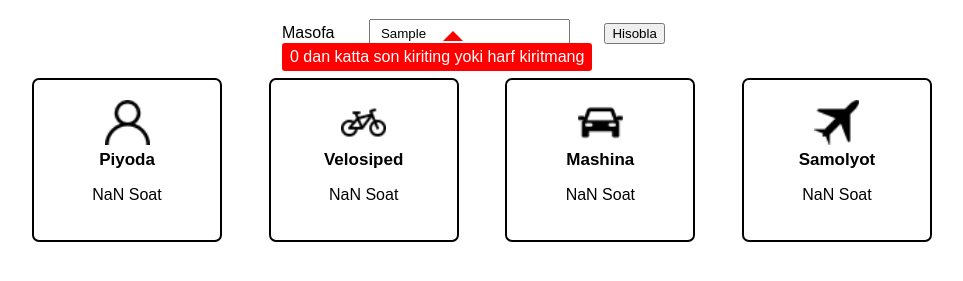
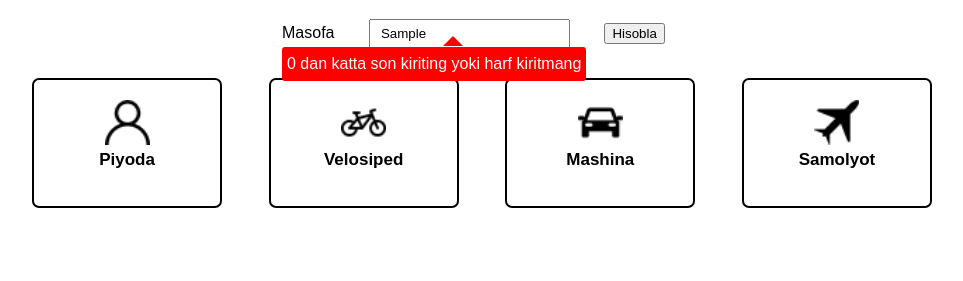
Before and after one commit to EhsonjonKomiljonov/3-oy-9-dars, a plain HTML site: page index.html in a window 1280 px wide. Both pictures are taken after typing "Sample" into the empty fields and a click on the button "Hisobla". Shown: the part 61-342 px from the top of the page, without its empty margins (158-1121 px from the left). Drawn offline with Linux system fonts and the light colour scheme.

Commit message:
edit css

```diff
--- a/css/main.css
+++ b/css/main.css
@@ -150,14 +150,23 @@ a {
   position: relative;
 }
 
+.triangle{
+  position: absolute;
+  bottom: -5px;
+  left: calc(50%);
+  border-right: 10px solid transparent;
+  border-bottom: 10px solid #f00;
+  border-left: 10px solid transparent;
+}
+
 .is-invalid{
   display: inline-block;
   position: absolute;
   left: 0;
-  bottom: -30px;
+  bottom: -40px;
   background-color: #f00;
   color: #fff;
-  padding: 5px 8px;
+  padding: 8px 5px;
   border-radius: 3px;
 }
 
@@ -165,21 +174,12 @@ a {
   display: inline-block;
   position: absolute;
   right: 30px;
-  top: 2px;
+  top: -6px;
   color: #fff;
   padding: 5px 8px;
   border-radius: 8px;
 }
 
-.triangle{
-  position: absolute;
-  bottom: 0;
-  left: calc(50%);
-  border-right: 10px solid transparent;
-  border-bottom: 10px solid #f00;
-  border-left: 10px solid transparent;
-}
-
 .result{
   font-size: 14px;
 }
--- a/js/main.js
+++ b/js/main.js
@@ -9,6 +9,20 @@ var elText4 = document.querySelector(".list__text4");
 
 elForm.addEventListener("submit", function (evt) {
   evt.preventDefault();
+
+  var elInputValue = +elInput.value;
+  if (elInputValue <= 0 || isNaN(elInputValue)) {
+    elResult2.textContent = "0 dan katta son kiriting yoki harf kiritmang";
+    elResult2.classList.add("is-invalid");
+    elResult2.classList.remove("is-valid");
+    elResult1.classList.add("triangle");
+    return;
+  } else {
+    elResult2.textContent = "✅";
+    elResult2.classList.remove("is-invalid");
+    elResult2.classList.add("is-valid");
+    elResult1.classList.remove("triangle");
+  }
 
   function userSpeed(elInputValue, user) {
     var user = 3.6;
@@ -37,18 +51,4 @@ elForm.addEventListener("submit", function (evt) {
     return (elInputValue / airPlane).toFixed(1) + " Soat";
   }
   elText4.textContent = planeSpeed();
-
-  var elInputValue = +elInput.value;
-  if (elInputValue <= 0 || isNaN(elInputValue)) {
-    elResult2.textContent = "0 dan katta son kiriting yoki harf kiritmang";
-    elResult2.classList.add("is-invalid");
-    elResult2.classList.remove("is-valid");
-    elResult1.classList.add("triangle");
-    return;
-  } else {
-    elResult2.textContent = "✅";
-    elResult2.classList.remove("is-invalid");
-    elResult2.classList.add("is-valid");
-    elResult1.classList.remove("triangle");
-  }
 });
```
